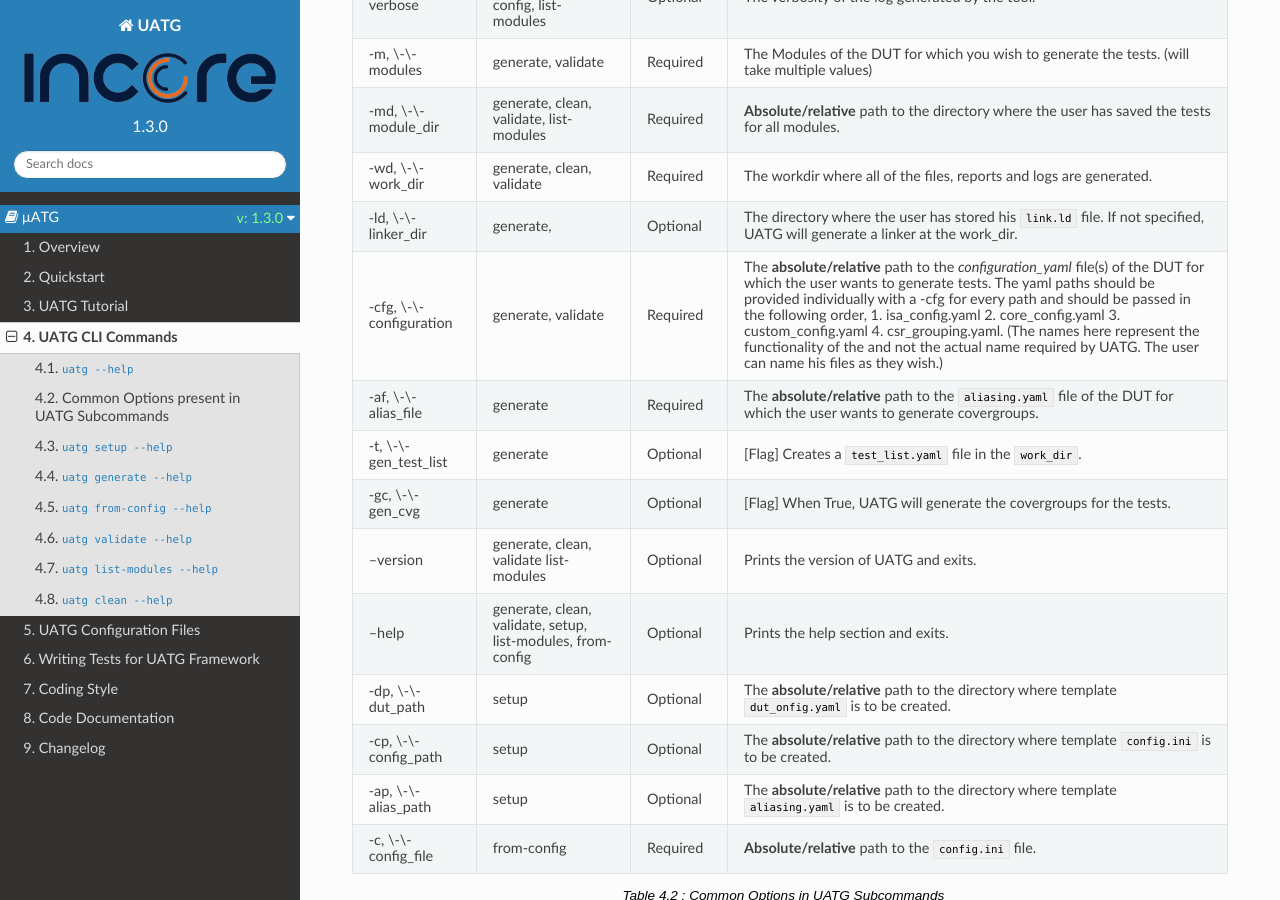
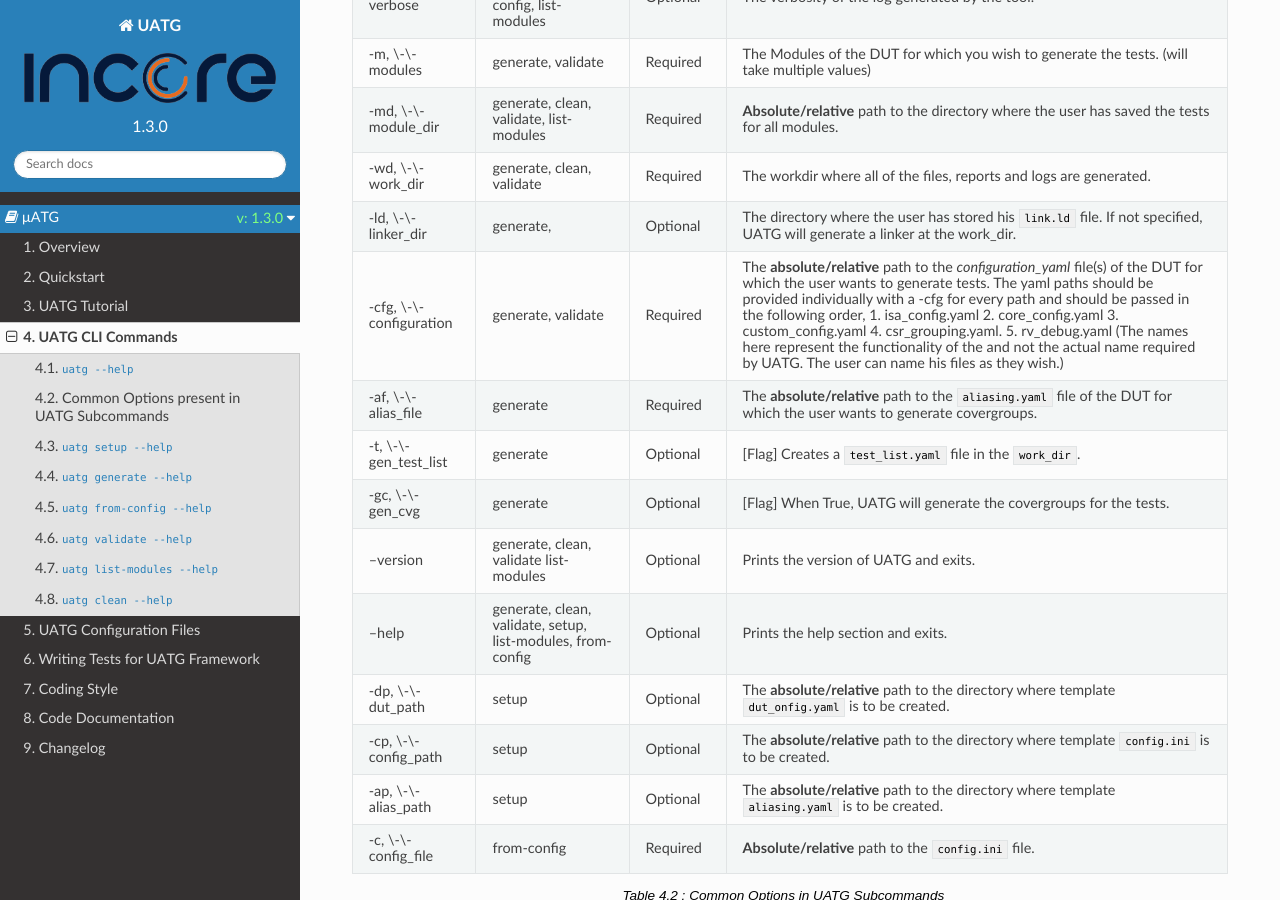
Before and after one commit to incoresemi/uatg, a Sphinx documentation site: the page built from docs/source/uatg_cli.rst, in a window 1280 px wide and 900 px high, scrolled down 1226 px. Built offline with Sphinx 7.4.7 and the Read the Docs theme 2.0.0, drawn with Linux system fonts in a browser that asks for light colours; some of the changed text lies outside the part shown.

Commit message:
update docs for chromite's debug yaml

```diff
--- a/docs/source/configuration_files.rst
+++ b/docs/source/configuration_files.rst
@@ -19,7 +19,9 @@
   4. ``custon_config.yaml`` - Custom configuration file.
   5. ``csr_grouping.yaml`` - Contains information about the CSRs required in the
      implementation.
-  6. ``aliasing.yaml`` - File with alias for verilog signal names. (used
+  6. ``rv_debug.yaml`` - Contains information pertaining to the debug spec of
+                         RISC-V
+  7. ``aliasing.yaml`` - File with alias for verilog signal names. (used
      when generating covergroups)
 
 When specified, UATG also generates a ``test_list.yaml`` file along with the tests.
--- a/docs/source/tutorial.rst
+++ b/docs/source/tutorial.rst
@@ -82,6 +82,7 @@
     -md ~/myquickstart/chromite_uatg_tests/modules/ \
     -cfg ~/myquickstart/isa_config.yaml -cfg ~/myquickstart/core_config.yaml \
     -cfg ~/myquickstart/custom_config.yaml -cfg ~/myquickstart/csr_grouping.yaml \
+    -cfg ~/myquickstart/rv_debug.yaml \
     -af ~/myquickstart/chromite_uatg_tests/aliasing.yaml
 
 - Here the ``-v`` option is used to control the verbosity of the log. Debug logs
@@ -105,7 +106,7 @@
   directory.
 - ``-md`` is the path to the modules directory containing the test_classes. The
   test_classes will be sorted into directories based on the module being tested.
-- ``-cfg`` takes multiple absolute paths. The path to the 4 YAML files
+- ``-cfg`` takes multiple absolute paths. The path to the 5 YAML files
   used to configure the core should be passed here. The yaml paths should be passed
   in the following order,
       1. isa_config.yaml
--- a/docs/source/uatg_cli.rst
+++ b/docs/source/uatg_cli.rst
@@ -91,7 +91,8 @@
                                                         The yaml paths should be provided individually with a -cfg for
                                                         every path and should be passed in the following order,
                                                         1. isa_config.yaml 2. core_config.yaml 3. custom_config.yaml
-                                                        4. csr_grouping.yaml. (The names here represent the functionality of
+                                                        4. csr_grouping.yaml. 5. rv_debug.yaml
+                                                        (The names here represent the functionality of
                                                         the and not the actual name required by UATG.
                                                         The user can name his files as they wish.)
   -af, \\-\\-alias_file     generate         Required   The **absolute/relative** path to the ``aliasing.yaml`` file of
@@ -186,12 +187,13 @@
                                       The YAML files should be specified (space
                                       separated) in the following  order 1.
                                       isa_config.yaml 2. core_config.yaml 3.
-                                      custom_config.yaml 4. csr_grouping.yaml The
-                                      ordering should be strictly followed and any
-                                      deviation will result in UATG erroring out.
-                                      This Parameter is needed to
-                                      generate/validate tests and also generate
-                                      covergroups  [required]
+                                      custom_config.yaml 4. csr_grouping.yaml
+                                      5. rv_debug The ordering should be
+                                      strictly followed and any deviation will
+                                      result in UATG erroring out. This
+                                      Parameter is needed to generate/validate
+                                      tests and also generate covergroups
+                                      [required]
       -af, --alias_file PATH          Path to the aliasing file containing
                                       containing BSV alias names.
       --version                       Show the version and exit.
@@ -275,12 +277,13 @@
                                       The YAML files should be specified (space
                                       separated) in the following  order 1.
                                       isa_config.yaml 2. core_config.yaml 3.
-                                      custom_config.yaml 4. csr_grouping.yaml The
-                                      ordering should be strictly followed and any
-                                      deviation will result in UATG erroring out.
-                                      This Parameter is needed to
-                                      generate/validate tests and also generate
-                                      covergroups  [required]
+                                      custom_config.yaml 4. csr_grouping.yaml
+                                      5. rv_debug.yaml The ordering should be
+                                      strictly followed and any deviation will
+                                      result in UATG erroring out. This
+                                      parameter is needed to generate/validate
+                                      tests and also generate covergroups
+                                      [required]
       --version                       Show the version and exit.
       --help                          Show this message and exit.
 
```
Also changed, not shown: 2 other files.
